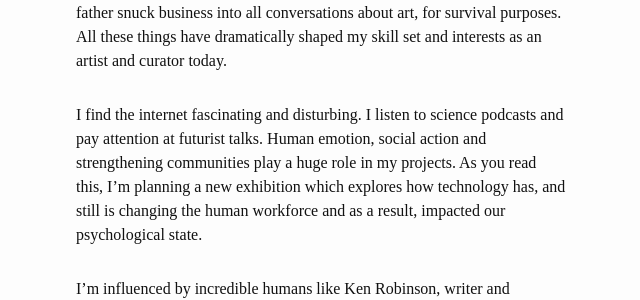
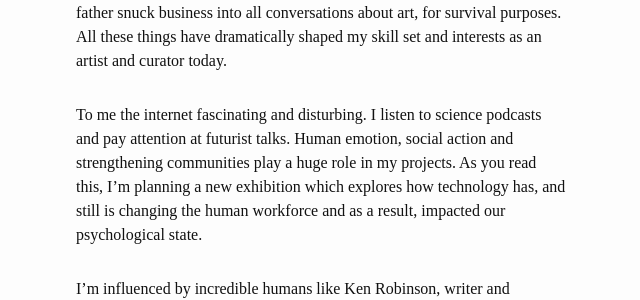
Before and after one commit to sophiegoblin/sophiegoblin.github.io, a Jekyll site: the page built from index.md, in a window 1280 px wide and 900 px high, scrolled down 612 px. Shown: the part 154-454 px from the top of the window, without its empty margins (319-959 px from the left). Built offline with Jekyll 4.4.1, drawn with Linux system fonts in a browser that asks for light colours; nearby versions of some CDN libraries.

Commit message:
spelling

```diff
--- a/index.md
+++ b/index.md
@@ -16,7 +16,7 @@
 
 My existence till now has been distilled with insights from my brother's interest in artificial intelligence and accompanied by the admiration I have for my intellectually intimidating sister. Drawing was used by my mother to help me learn and silence me when I became a nuisance. And thankfully, my father snuck business into all conversations about art, for survival purposes. All these things have dramatically shaped my skill set and interests as an artist and curator today.
 
-I find the internet fascinating and disturbing. I listen to science podcasts and pay attention at futurist talks. Human emotion, social action and strengthening communities play a huge role in my projects. As you read this, I'm planning a new exhibition which explores how technology has, and still is changing the human workforce and as a result, impacted our psychological state.
+To me the internet fascinating and disturbing. I listen to science podcasts and pay attention at futurist talks. Human emotion, social action and strengthening communities play a huge role in my projects. As you read this, I'm planning a new exhibition which explores how technology has, and still is changing the human workforce and as a result, impacted our psychological state.
 
 I'm influenced by incredible humans like Ken Robinson, writer and educator, a true patron of creativity bringing emotional intelligence into education. Marina Abramovic, a powerful performance artist who enriches her practice with collaboration and teaching. Hans Ulrich Obrist, a curator, historian and critic, who enthusiastically visits artists around the world to shape their work for exhibitions.
 
```
